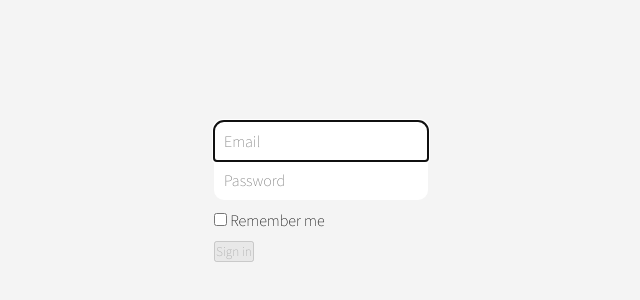
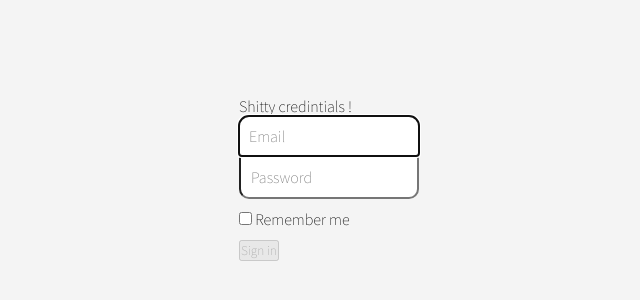
Before and after one commit to p33t00/todo-ang, an Angular app: page /login in a window 1280 px wide. Shown: the part 204-504 px from the top of the page, without its empty margins (311-951 px from the left). Built offline with nearby package versions, Linux system fonts and the light colour scheme.

Commit message:
Frontend updates

```diff
--- a/src/app/login/login.component.css
+++ b/src/app/login/login.component.css
@@ -1,12 +1,17 @@
-.form-signin {
-  width: 230px;
-  height: 150px;
+.signin-form-wrapper {
+  width: 180px;
+  height: 200px;
   position: absolute;
   top: 0;
   bottom: 0;
   left: 0;
   right: 0;
   margin: auto;
+}
+.form-signin {
+  /*width: 230px;*/
+  /*height: 150px;*/
+  position: relative;
 }
 .form-signin .form-signin-heading,
 .form-signin .checkbox {
@@ -28,13 +33,15 @@
   z-index: 2;
 }
 .form-signin input[type="email"] {
+  width: 100%;
   margin-bottom: -1px;
   border-radius: 10px 10px 0 0;
   border: none;
   color: #000;
 }
 .form-signin input[type="password"] {
+  width: 100%;
   margin-bottom: 10px;
   border-radius: 0 0 10px 10px;
-  border: none;
+  /*border: none;*/
 }
--- a/src/app/login/login.component.html
+++ b/src/app/login/login.component.html
@@ -1,3 +1,7 @@
+<div class="signin-form-wrapper">
+  <p>
+    Shitty credintials !
+  </p>
   <form [formGroup] = "authForm"
         class="form-signin"
         #f="ngForm"
@@ -24,3 +28,4 @@
     </div>
     <button class="btn btn-lg btn-primary" type="submit" [disabled]="f.invalid">Sign in</button>
   </form>
+</div>
--- a/src/styles.css
+++ b/src/styles.css
@@ -79,3 +79,8 @@ a:hover {
 .simple-hide {
   display: none;
 }
+
+form > .ng-invalid .ng-touched {
+  margin: 0 !important;
+  border: 1px solid red !important;
+}
```
Lines whose indentation alone changed are shown as unchanged.
